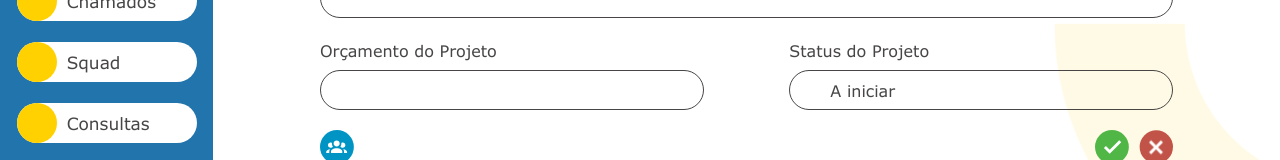
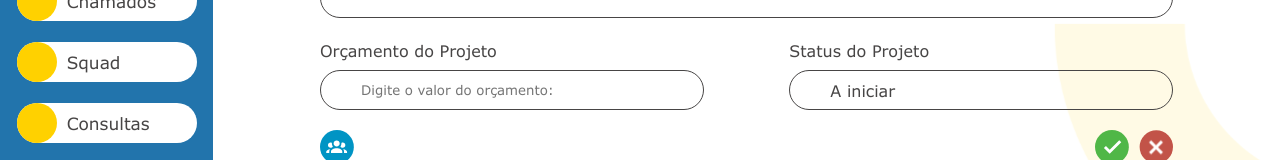
Before and after one commit to Maneasy-CODE/Maneasy-react, a React (Vite) app: page / in a window 1280 px wide. Shown: the part 513-673 px from the top of the page. Built offline with nearby package versions, Linux system fonts and the light colour scheme; some icons are missing.

Commit message:
Finalizar pagina

```diff
--- a/src/pages/ProjetoAtualizar/index.tsx
+++ b/src/pages/ProjetoAtualizar/index.tsx
@@ -108,6 +108,7 @@ function ProjetoAtualizar() {
                                         name="nome_criacao"
                                         className="input-calendario"
                                         type="text"
+                                        placeholder="Digite o valor do orçamento:"
                                         required
                                     />
                                 </div>
```
